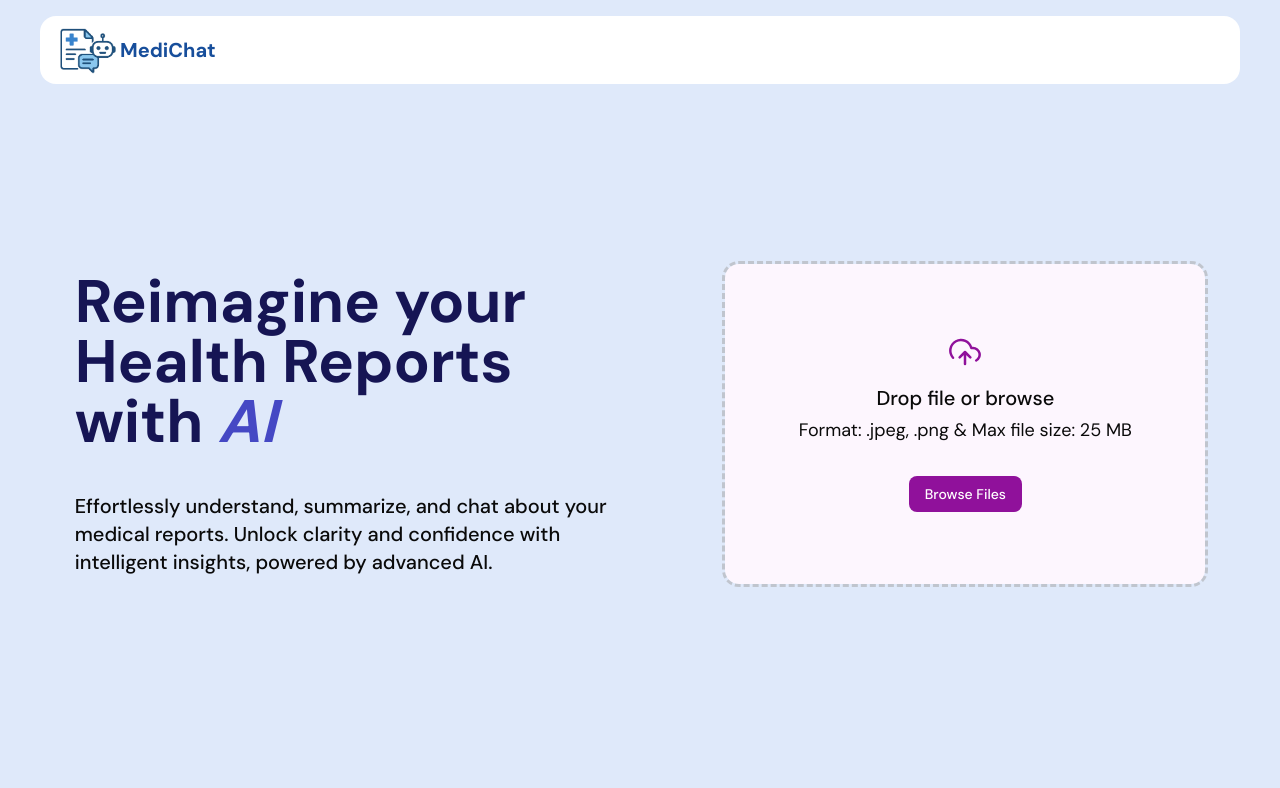
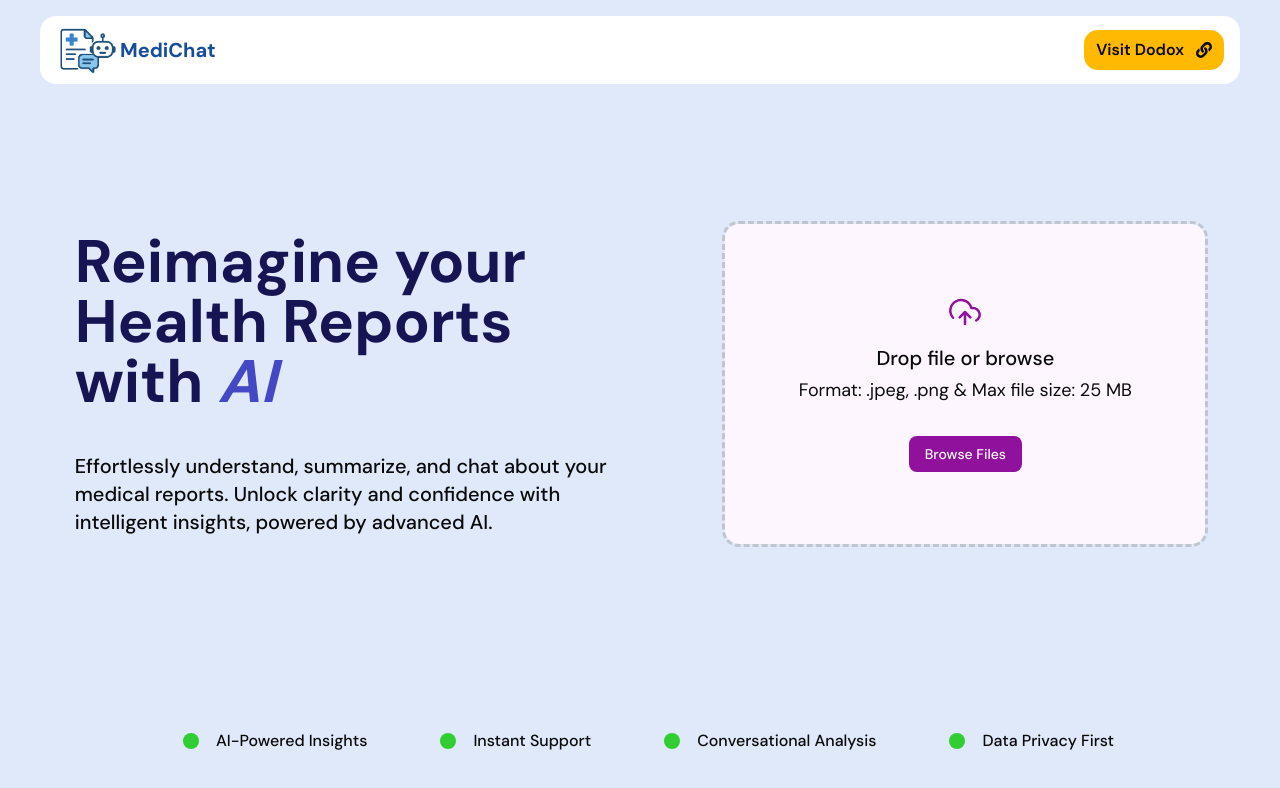
Before and after one commit to featuringmyself/medichat, a Next.js app: page / in a window 1280 px wide. Shown: the top 788 px of the page. Built offline with nearby package versions, Linux system fonts and the light colour scheme.

Commit message:
feat: Integrate Google Gemini AI for prescription analysis

```diff
--- /dev/null
+++ b/app/api/ai/route.ts
@@ -0,0 +1,60 @@
+import { createPartFromUri, createUserContent, GoogleGenAI } from "@google/genai";
+import fs from 'fs';
+import path from 'path';
+
+const ai = new GoogleGenAI({
+    apiKey: process.env.GOOGLE_AI_API_KEY || ''
+});
+
+export async function GET(request: Request): Promise<Response> {
+    try {
+        const imagePath = path.join(process.cwd(), 'public', 'prescription.png');
+
+        if (!fs.existsSync(imagePath)) {
+            return new Response(
+                JSON.stringify({ error: 'Prescription image not found' }),
+                { status: 404, headers: { 'Content-Type': 'application/json' } }
+            );
+        }
+
+        // More efficient: upload file directly
+        const prescription = await ai.files.upload({
+            file: fs.createReadStream(imagePath),
+            mimeType: 'image/png',
+            config: {
+                mimeType: 'image/png',
+            }
+        }
+    );
+
+        const response = await ai.models.generateContent({
+            model: "gemini-2.5-flash",
+            contents: [
+                createUserContent([
+                    "Can I take Azithromycin with milk?",
+                    createPartFromUri(prescription.uri, prescription.mimeType)
+                ])
+            ],
+            config: {
+                systemInstruction: process.env.SYSTEM_PROMPT || "Analyze the prescription image and answer the question.",
+                responseMimeType: "application/json",
+            }
+        });
+
+        return new Response(response.text, {
+            headers: { 'Content-Type': 'application/json' },
+        });
+
+    } catch (error: unknown) {
+        console.error('Error processing request:', error);
+
+        const errorMessage = error instanceof Error ? error.message : 'Unknown error';
+        return new Response(
+            JSON.stringify({ error: 'Failed to process request', details: errorMessage }),
+            {
+                status: 500,
+                headers: { 'Content-Type': 'application/json' },
+            }
+        );
+    }
+}
--- a/components/DropFile.tsx
+++ b/components/DropFile.tsx
@@ -6,7 +6,7 @@ export default function DropFile() {
     return (
         <div className="bg-[#FDF6FE] h-[40vh] w-[60vh] outline-dashed rounded-xl flex flex-col items-center justify-center gap-4 leading-tight">
             <svg width="32" height="32" viewBox="0 0 32 32" fill="none" xmlns="http://www.w3.org/2000/svg">
-                <path d="M21.3339 21.3327L16.0006 15.9993M16.0006 15.9993L10.6673 21.3327M16.0006 15.9993V27.9993M27.1873 24.5193C28.4877 23.8104 29.515 22.6885 30.1071 21.3308C30.6991 19.9732 30.8222 18.457 30.4569 17.0216C30.0915 15.5862 29.2586 14.3134 28.0895 13.4039C26.9204 12.4945 25.4817 12.0003 24.0006 11.9993H22.3206C21.917 10.4383 21.1648 8.98913 20.1205 7.76067C19.0762 6.53222 17.767 5.55648 16.2914 4.90682C14.8157 4.25717 13.212 3.95049 11.6007 4.00986C9.9895 4.06922 8.41268 4.49308 6.98882 5.24957C5.56497 6.00606 4.33114 7.07549 3.38008 8.37746C2.42903 9.67943 1.78551 11.1801 1.49789 12.7665C1.21028 14.353 1.28606 15.9841 1.71954 17.537C2.15302 19.09 2.93291 20.5245 4.00059 21.7327" stroke="#90119B" strokeWidth="2.5" stroke-linecap="round" strokeLinejoin="round" />
+                <path d="M21.3339 21.3327L16.0006 15.9993M16.0006 15.9993L10.6673 21.3327M16.0006 15.9993V27.9993M27.1873 24.5193C28.4877 23.8104 29.515 22.6885 30.1071 21.3308C30.6991 19.9732 30.8222 18.457 30.4569 17.0216C30.0915 15.5862 29.2586 14.3134 28.0895 13.4039C26.9204 12.4945 25.4817 12.0003 24.0006 11.9993H22.3206C21.917 10.4383 21.1648 8.98913 20.1205 7.76067C19.0762 6.53222 17.767 5.55648 16.2914 4.90682C14.8157 4.25717 13.212 3.95049 11.6007 4.00986C9.9895 4.06922 8.41268 4.49308 6.98882 5.24957C5.56497 6.00606 4.33114 7.07549 3.38008 8.37746C2.42903 9.67943 1.78551 11.1801 1.49789 12.7665C1.21028 14.353 1.28606 15.9841 1.71954 17.537C2.15302 19.09 2.93291 20.5245 4.00059 21.7327" stroke="#90119B" strokeWidth="2.5" strokeLinecap="round" strokeLinejoin="round" />
             </svg>
 
             <div className="leading-tight text-center rounded">
--- a/components/Hero.tsx
+++ b/components/Hero.tsx
@@ -1,14 +1,18 @@
 import DropFile from "./DropFile";
+import ValueProposition from "./ValueProposition";
 
-export default function Hero(){
+export default function Hero() {
     return (
-        <div className="h-[85vh] flex items-center justify-evenly bg-[#DFE9FA]">
-            <div className="max-w-xl">
-                <h1 className="text-6xl font-bold text-[#161554]">Reimagine your Health Reports with <span className="italic text-[#4548C4]">AI</span></h1>
-                <p className="mt-10 font-medium text-xl">Effortlessly understand, summarize, and chat about your medical reports.
-                Unlock clarity and confidence with intelligent insights, powered by advanced AI.</p>
+        <div className="max-h-screen">
+            <div className="h-[75vh] flex items-center justify-evenly bg-[#DFE9FA]">
+                <div className="max-w-xl">
+                    <h1 className="text-6xl font-bold text-[#161554]">Reimagine your Health Reports with <span className="italic text-[#4548C4]">AI</span></h1>
+                    <p className="mt-10 font-medium text-xl">Effortlessly understand, summarize, and chat about your medical reports.
+                        Unlock clarity and confidence with intelligent insights, powered by advanced AI.</p>
+                </div>
+                <DropFile />
             </div>
-            <DropFile />
+            <ValueProposition />
         </div>
     );
 }
--- a/components/Navbar.tsx
+++ b/components/Navbar.tsx
@@ -1,4 +1,6 @@
 import Image from "next/image";
+import Link from "next/link";
+import { FaLink } from "react-icons/fa";
 
 export default function Navbar() {
     return (
@@ -7,6 +9,11 @@ export default function Navbar() {
                 <Image src={"/logo.png"} width={1536} height={1024} alt="Logo" className="max-w-[4rem] h-auto" />
                 <h2 className="text-xl font-bold text-[#174e9b]">MediChat</h2>
             </div>
+            <div>
+                <Link href='https://www.dodox.in/' target='_blank' className='bg-amber-400 px-3 py-2 font-semibold  rounded-xl flex gap-3 items-center text-md md:text-md'>
+                    Visit Dodox <FaLink />
+                </Link>
+             </div>
         </div>
     )
 }
--- /dev/null
+++ b/components/ValueProposition.tsx
@@ -0,0 +1,29 @@
+const AnimatedIcon = () => (
+    <svg xmlns="http://www.w3.org/2000/svg" width="50" height="50">
+        <circle cx="25" cy="25" r="8" fill="limegreen">
+            <animate attributeName="opacity" values="0.8;1;0.8" dur="3s" repeatCount="indefinite" />
+        </circle>
+    </svg>
+);
+
+const valueProps = [
+    "AI-Powered Insights",
+    "Instant Support",
+    "Conversational Analysis",
+    "Data Privacy First"
+];
+
+export default function ValueProposition() {
+    return (
+        <section className="py-8">
+            <div className="flex flex-wrap items-center justify-center font-medium gap-8 md:gap-14">
+                {valueProps.map((prop) => (
+                    <div key={prop} className="flex gap-0 items-center">
+                        <AnimatedIcon />
+                        <span className="text-sm md:text-base">{prop}</span>
+                    </div>
+                ))}
+            </div>
+        </section>
+    )
+}
--- a/package.json
+++ b/package.json
@@ -10,6 +10,7 @@
   },
   "dependencies": {
     "@clerk/nextjs": "^6.30.0",
+    "@google/genai": "^1.13.0",
     "@radix-ui/react-slot": "^1.2.3",
     "class-variance-authority": "^0.7.1",
     "clsx": "^2.1.1",
@@ -18,6 +19,7 @@
     "next": "15.4.6",
     "react": "19.1.0",
     "react-dom": "19.1.0",
+    "react-icons": "^5.5.0",
     "tailwind-merge": "^3.3.1"
   },
   "devDependencies": {
```
Also changed, not shown: public/prescription.png (added), 1 other file (tests, documents, lock files or other folders).
